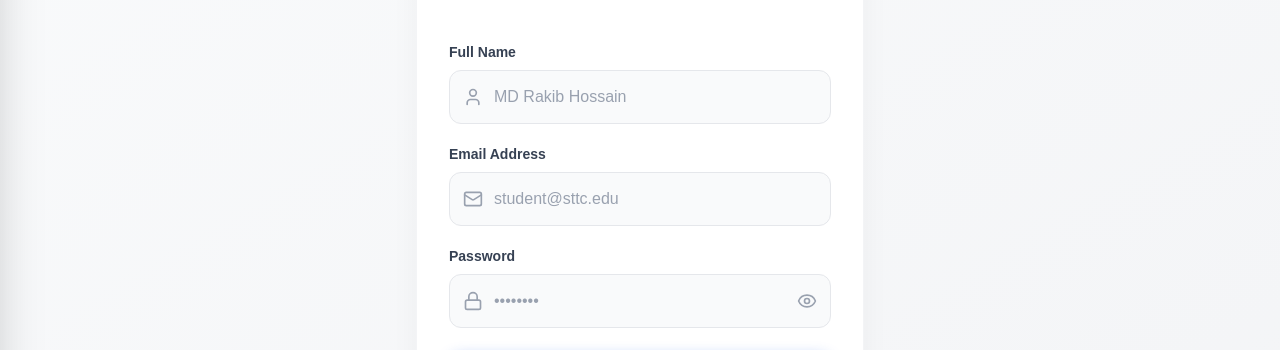
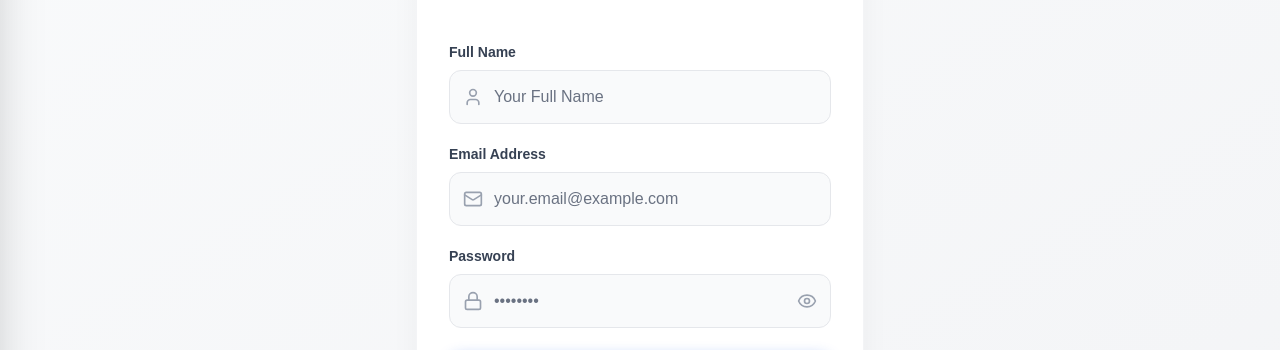
Before and after one commit to rakibhossainDev/sttc, a Next.js app: page /login in a window 1280 px wide. Both pictures are taken after a click on the button "Sign up". Shown: the part 250-600 px from the top of the page. Built offline with nearby package versions, Linux system fonts and the light colour scheme; no server answers.

Commit message:
style: improved placeholder texts readability and contrast

```diff
--- a/app/admin/page.tsx
+++ b/app/admin/page.tsx
@@ -93,7 +93,7 @@ export default function AdminLogin() {
                   required
                   value={email}
                   onChange={(e) => setEmail(e.target.value)}
-                  className="focus:ring-blue-500 focus:border-blue-500 block w-full pl-10 sm:text-sm border-gray-300 dark:border-gray-700 dark:bg-gray-800 dark:text-white rounded-lg py-2.5 sm:py-3 border outline-none transition-colors"
+                  className="focus:ring-blue-500 focus:border-blue-500 block w-full pl-10 sm:text-sm border-gray-300 dark:border-gray-700 dark:bg-gray-800 dark:text-white placeholder:text-gray-500 dark:placeholder:text-gray-400 rounded-lg py-2.5 sm:py-3 border outline-none transition-colors"
                   placeholder="admin@sttc.edu"
                 />
               </div>
@@ -112,7 +112,7 @@ export default function AdminLogin() {
                   required
                   value={password}
                   onChange={(e) => setPassword(e.target.value)}
-                  className="focus:ring-blue-500 focus:border-blue-500 block w-full pl-10 pr-12 sm:text-sm border-gray-300 dark:border-gray-700 dark:bg-gray-800 dark:text-white rounded-lg py-2.5 sm:py-3 border outline-none transition-colors"
+                  className="focus:ring-blue-500 focus:border-blue-500 block w-full pl-10 pr-12 sm:text-sm border-gray-300 dark:border-gray-700 dark:bg-gray-800 dark:text-white placeholder:text-gray-500 dark:placeholder:text-gray-400 rounded-lg py-2.5 sm:py-3 border outline-none transition-colors"
                   placeholder="••••••••"
                 />
                 <button
--- a/app/login/page.tsx
+++ b/app/login/page.tsx
@@ -100,8 +100,8 @@ export default function Login() {
                   type="text"
                   value={name}
                   onChange={(e) => setName(e.target.value)}
-                  className="block w-full pl-11 pr-4 py-3.5 bg-gray-50 border border-gray-200 rounded-xl text-gray-900 placeholder-gray-400 focus:outline-none focus:ring-4 focus:ring-blue-500/20 focus:border-blue-500 focus:bg-white transition-all"
-                  placeholder="MD Rakib Hossain"
+                  className="block w-full pl-11 pr-4 py-3.5 bg-gray-50 border border-gray-200 rounded-xl text-gray-900 placeholder:text-gray-500 focus:outline-none focus:ring-4 focus:ring-blue-500/20 focus:border-blue-500 focus:bg-white transition-all"
+                  placeholder="Your Full Name"
                   required={!isLogin}
                 />
               </div>
@@ -122,8 +122,8 @@ export default function Login() {
                 type="email"
                 value={email}
                 onChange={(e) => setEmail(e.target.value)}
-                className="block w-full pl-11 pr-4 py-3.5 bg-gray-50 border border-gray-200 rounded-xl text-gray-900 placeholder-gray-400 focus:outline-none focus:ring-4 focus:ring-blue-500/20 focus:border-blue-500 focus:bg-white transition-all"
-                placeholder="student@sttc.edu"
+                className="block w-full pl-11 pr-4 py-3.5 bg-gray-50 border border-gray-200 rounded-xl text-gray-900 placeholder:text-gray-500 focus:outline-none focus:ring-4 focus:ring-blue-500/20 focus:border-blue-500 focus:bg-white transition-all"
+                placeholder="your.email@example.com"
                 required
               />
             </div>
@@ -150,7 +150,7 @@ export default function Login() {
                 type={showPassword ? "text" : "password"}
                 value={password}
                 onChange={(e) => setPassword(e.target.value)}
-                className="block w-full pl-11 pr-12 py-3.5 bg-gray-50 border border-gray-200 rounded-xl text-gray-900 placeholder-gray-400 focus:outline-none focus:ring-4 focus:ring-blue-500/20 focus:border-blue-500 focus:bg-white transition-all"
+                className="block w-full pl-11 pr-12 py-3.5 bg-gray-50 border border-gray-200 rounded-xl text-gray-900 placeholder:text-gray-500 focus:outline-none focus:ring-4 focus:ring-blue-500/20 focus:border-blue-500 focus:bg-white transition-all"
                 placeholder="••••••••"
                 required
                 minLength={6}
```
